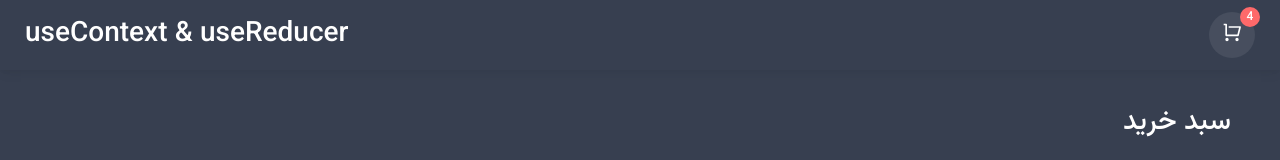
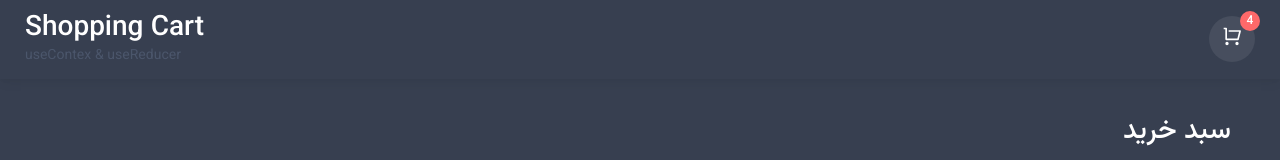
Before and after one commit to Ali-Rooholamini/react-shopping-cart, a React (Vite) app: page / in a window 1280 px wide. Shown: the top 160 px of the page. Built offline with nearby package versions, Linux system fonts and the light colour scheme.

Commit message:
feat: add basket-carts counter

```diff
--- a/src/Components/cartItem.jsx
+++ b/src/Components/cartItem.jsx
@@ -23,7 +23,7 @@ const CartItem = ({ id, img, title, price, quantity }) => {
           type="number"
           value={quantity}
           onChange={(e) => {
-            updateQuantity(id, e.target.value);
+            updateQuantity(id, Number(e.target.value));
           }}
         />
         <button
--- a/src/Components/navbar.jsx
+++ b/src/Components/navbar.jsx
@@ -1,17 +1,22 @@
 import { RiShoppingCartLine } from "react-icons/ri";
 import React from "react";
+import { useCartContex } from "../contex";
 
 const Navbar = () => {
+  const { cart } = useCartContex();
   return (
     <header className="navbar navbar-dark bg-dark shadow-sm">
       <div className="container">
         <a className="navbar-tool ms-3">
           <div className="navbar-tool-icon-box bg-secondary">
-            <span className="navbar-tool-label">4</span>
+            <span className="navbar-tool-label">{cart.length}</span>
             <RiShoppingCartLine className="navbar-tool-icon" />
           </div>
         </a>
-        <p className="h3 mb-0 text-light">useContext & useReducer</p>
+        <div>
+          <p className="h3 mb-0 text-light">Shopping Cart</p>
+          <p className="fs-sm text-start mb-0">useContex & useReducer</p>
+        </div>
       </div>
     </header>
   );
--- a/src/contex.jsx
+++ b/src/contex.jsx
@@ -1,4 +1,4 @@
-import { createContext, useContext, useReducer } from "react";
+import { createContext, useContext, useEffect, useReducer } from "react";
 import cartItems from "./data";
 import reducer from "./reducer";
 
@@ -8,7 +8,6 @@ const initialState = {
   loading: false,
   cart: cartItems,
   amount: 0,
-  total: 0,
 };
 
 const CartProvider = ({ children }) => {
--- a/src/reducer.js
+++ b/src/reducer.js
@@ -1,5 +1,3 @@
-import Cart from "./Components/cart";
-
 const reducer = (state, action) => {
   switch (action.type) {
     case "CLEAR_ALL":
```
